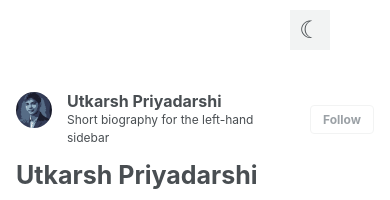
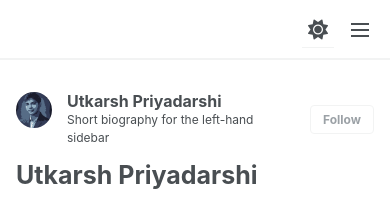
Before and after one commit to priyadarshiutkarsh/priyadarshiutkarsh.github.io, a Jekyll site: the page built from _pages/about.md, in a window 390 px wide. Shown: the top 200 px of the page. Built offline with Jekyll 4.4.1, drawn with Linux system fonts in a browser that asks for light colours.

Commit message:
Update main.scss

```diff
--- a/assets/css/main.scss
+++ b/assets/css/main.scss
@@ -45,48 +45,141 @@
     "layout/mobile-nav"
 ;
 
-/* Simple mobile navigation fix - desktop unchanged */
 @media screen and (max-width: 767px) {
-  /* Keep the original hamburger button where it is */
-  .greedy-nav button {
-    display: block !important;
-    position: absolute !important;
-    top: 10px !important;
-    right: 10px !important;
-    z-index: 10 !important;
-    background: none !important;
+  /* Basic desktop behavior reset */
+  .masthead {
+    box-sizing: border-box !important;
+    position: fixed !important;
+    top: 0 !important;
+    left: 0 !important;
+    width: 100% !important;
+    height: 60px !important;
+    padding: 0 !important;
+    background-color: var(--global-bg-color) !important;
+    z-index: 100 !important;
+    border-bottom: 1px solid var(--global-border-color) !important;
   }
 
-  /* Add a moon icon on mobile only */
-  .masthead:after {
-    content: "☾" !important;
-    position: absolute !important;
-    display: block !important;
-    top: 10px !important;
-    right: 60px !important;
-    font-size: 24px !important;
-    color: var(--global-text-color) !important;
-    z-index: 5 !important;
-    width: 40px !important;
-    height: 40px !important;
-    line-height: 40px !important;
-    text-align: center !important;
-    cursor: pointer !important;
-  }
-
-  /* Fix page spacing */
   body {
     padding-top: 60px !important;
   }
 
-  /* Fix masthead position */
-  .masthead {
-    position: fixed !important;
-    top: 0 !important;
-    left: 0 !important;
+  /* Reset all menu elements */
+  .masthead__inner-wrap,
+  .masthead__menu,
+  .greedy-nav,
+  .greedy-nav .visible-links,
+  .greedy-nav .visible-links li,
+  .greedy-nav button {
+    all: initial !important;
+    box-sizing: border-box !important;
+  }
+
+  /* Make masthead display as a flexbox container */
+  .masthead__inner-wrap {
+    display: flex !important;
+    justify-content: flex-end !important;
+    align-items: center !important;
+    height: 60px !important;
+    padding: 0 15px !important;
+    width: 100% !important;
+  }
+
+  /* Simply recreate basic layout */
+  .greedy-nav {
+    display: flex !important;
+    width: 100% !important;
+    justify-content: flex-end !important;
+    align-items: center !important;
+  }
+
+  /* Right-align container for the buttons */
+  .button-container {
+    display: flex !important;
+    align-items: center !important;
+    position: absolute !important;
+    right: 15px !important;
+    top: 10px !important;
+  }
+
+  /* Custom button styles for hamburger */
+  .greedy-nav button {
+    display: flex !important;
+    align-items: center !important;
+    justify-content: center !important;
+    width: 40px !important;
+    height: 40px !important;
+    background: transparent !important;
+    border: none !important;
+    cursor: pointer !important;
+    order: 2 !important;
+    position: absolute !important;
+    right: 10px !important;
+    top: 10px !important;
+  }
+
+  /* Hamburger icon */
+  .navicon {
+    display: block !important;
+    position: relative !important;
+    width: 18px !important;
+    height: 2px !important;
+    background: var(--global-text-color) !important;
+    margin: 0 auto !important;
+  }
+
+  .navicon:before,
+  .navicon:after {
+    content: '' !important;
+    display: block !important;
+    position: absolute !important;
+    width: 18px !important;
+    height: 2px !important;
+    background: var(--global-text-color) !important;
+  }
+
+  .navicon:before {
+    top: -6px !important;
+  }
+
+  .navicon:after {
+    bottom: -6px !important;
+  }
+
+  /* Only show theme toggle and hamburger */
+  .greedy-nav .visible-links li {
+    display: none !important;
+  }
+
+  .greedy-nav .visible-links li.tail {
+    display: block !important;
+    position: absolute !important;
+    right: 60px !important; /* Position to the left of hamburger */
+    top: 10px !important;
+  }
+
+  /* Theme toggle custom style */
+  #theme-toggle {
+    display: flex !important;
+    align-items: center !important;
+    justify-content: center !important;
+    width: 40px !important;
+    height: 40px !important;
+  }
+
+  #theme-icon {
+    font-size: 20px !important;
+    color: var(--global-text-color) !important;
+  }
+
+  /* Fix dropdown links position */
+  .greedy-nav .hidden-links {
+    top: 60px !important;
     right: 0 !important;
-    height: 60px !important;
-    background-color: var(--global-bg-color) !important;
-    z-index: 1000 !important;
   }
 }
+
+/* Ensure everything works on desktop too */
+@media screen and (min-width: 768px) {
+  /* Normal desktop behavior */
+}
```
